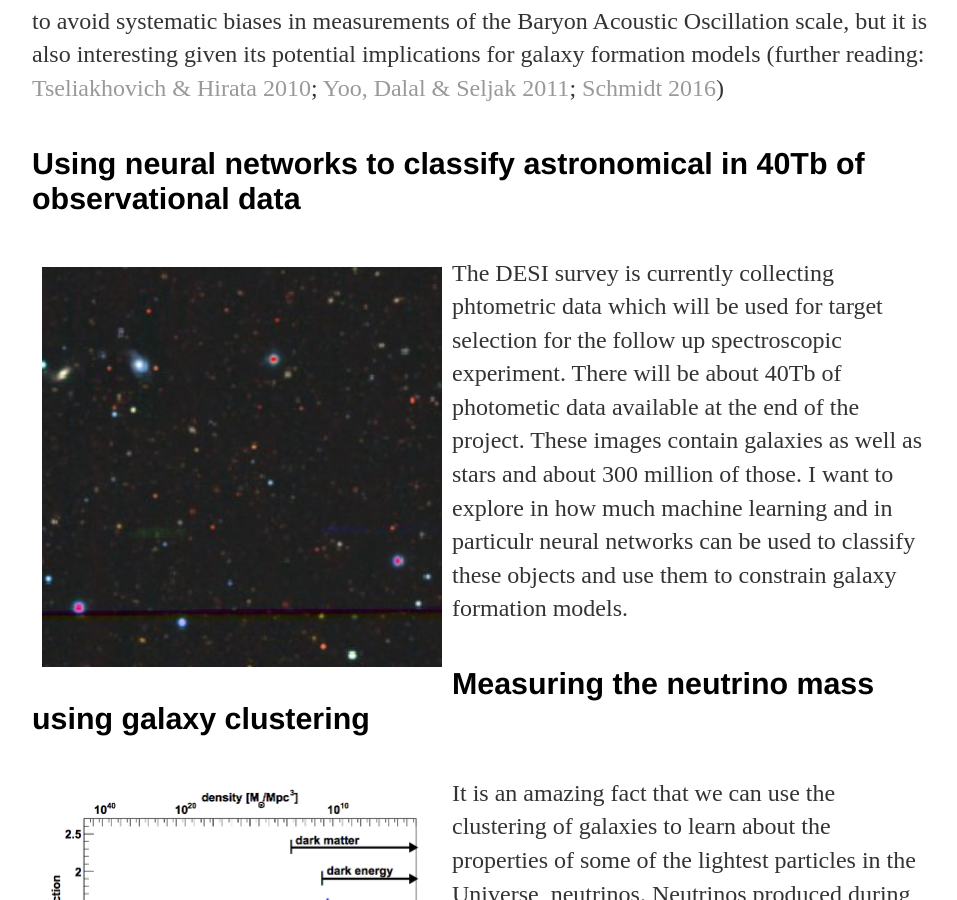
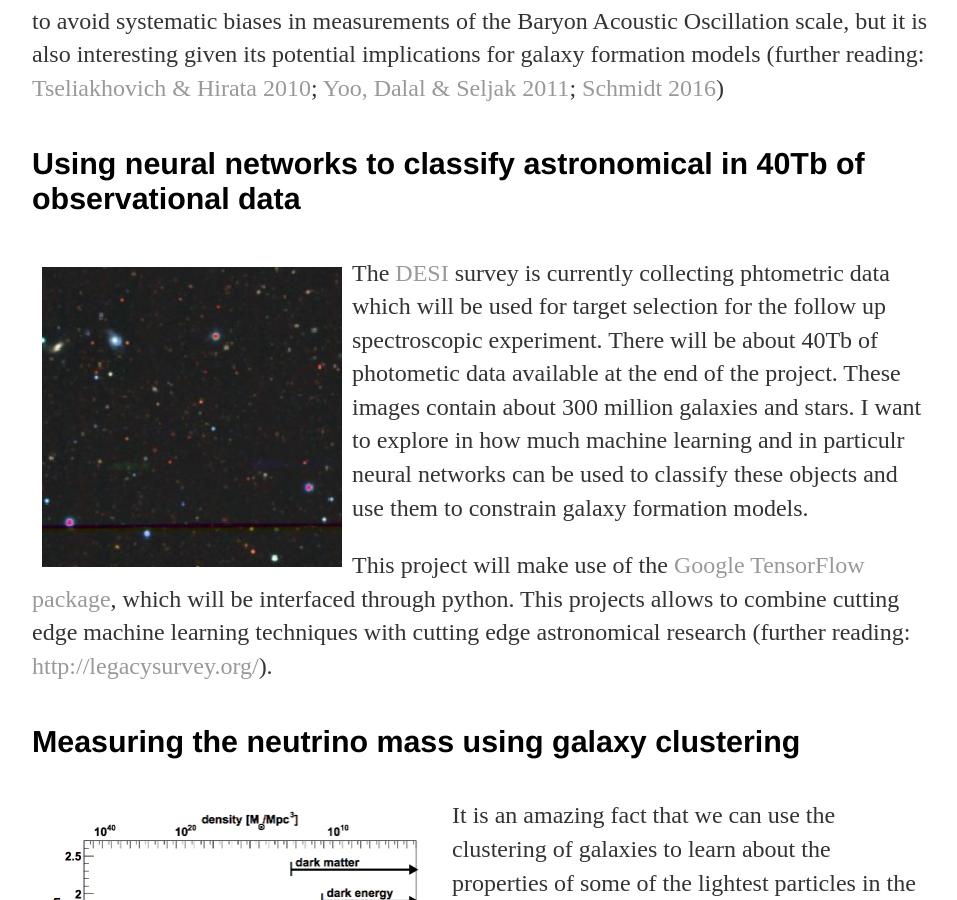
Before and after one commit to fbeutler/fbeutler.github.io, a Jekyll site: the page built from research/projects.html, in a window 1280 px wide and 900 px high, scrolled down 1592 px. Shown: the whole window, without its empty margins (160-1117 px from the left). Built offline with Jekyll 4.4.1, drawn with Linux system fonts in a browser that asks for light colours.

Commit message:
Update projects.html

```diff
--- a/research/projects.html
+++ b/research/projects.html
@@ -52,12 +52,18 @@ cosmological measurements have reached very high precision and systematic errors
   <div class="post">
     <h4>Using neural networks to classify astronomical in 40Tb of observational data</h4>
 
-    <img src="/static/791.jpg" alt="IMAGE OF DESI DECAL SURVEY" width="400" align="left" style="padding:10px">
+    <img src="/static/791.jpg" alt="IMAGE OF DESI DECAL SURVEY" width="300" align="left" style="padding:10px">
     <p>
-      The DESI survey is currently collecting phtometric data which will be used for target selection for the follow up spectroscopic
-      experiment. There will be about 40Tb of photometic data available at the end of the project. These images contain galaxies as
-      well as stars and about 300 million of those. I want to explore in how much machine learning and in particulr neural networks
+      The <a href="http://desi.lbl.gov/" target="_blank">DESI</a> survey is currently collecting phtometric data which will be used for target selection for the follow up spectroscopic
+      experiment. There will be about 40Tb of photometic data available at the end of the project. These images contain about 300
+      million galaxies and stars. I want to explore in how much machine learning and in particulr neural networks
       can be used to classify these objects and use them to constrain galaxy formation models.
+    </p>
+
+    <p>
+      This project will make use of the <a href="https://www.tensorflow.org/" target="_blank">Google TensorFlow package</a>, which will be
+      interfaced through python. This projects allows to combine cutting edge machine learning techniques with cutting edge astronomical
+      research (further reading: <a href="http://legacysurvey.org/" target="_blank">http://legacysurvey.org/</a>).
     </p>
   </div>
 
```
